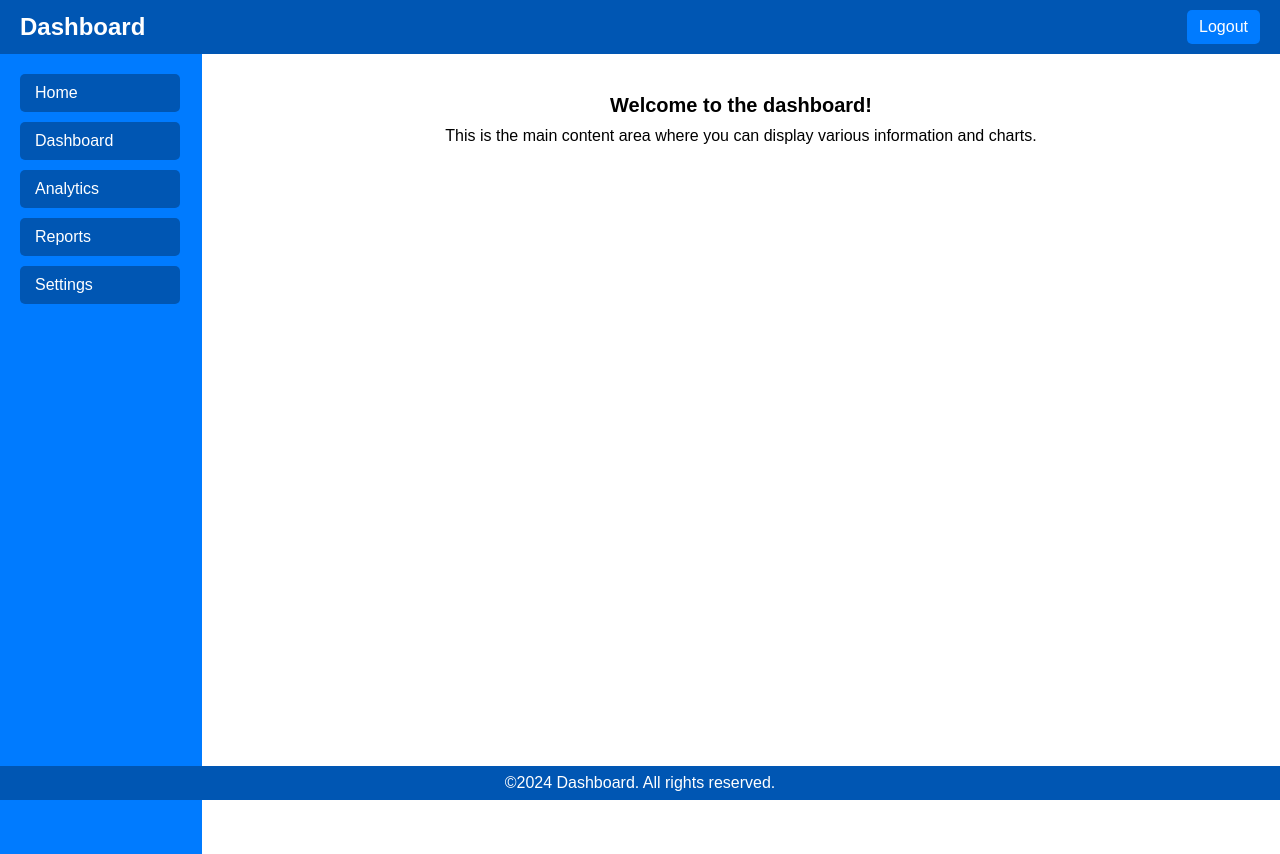
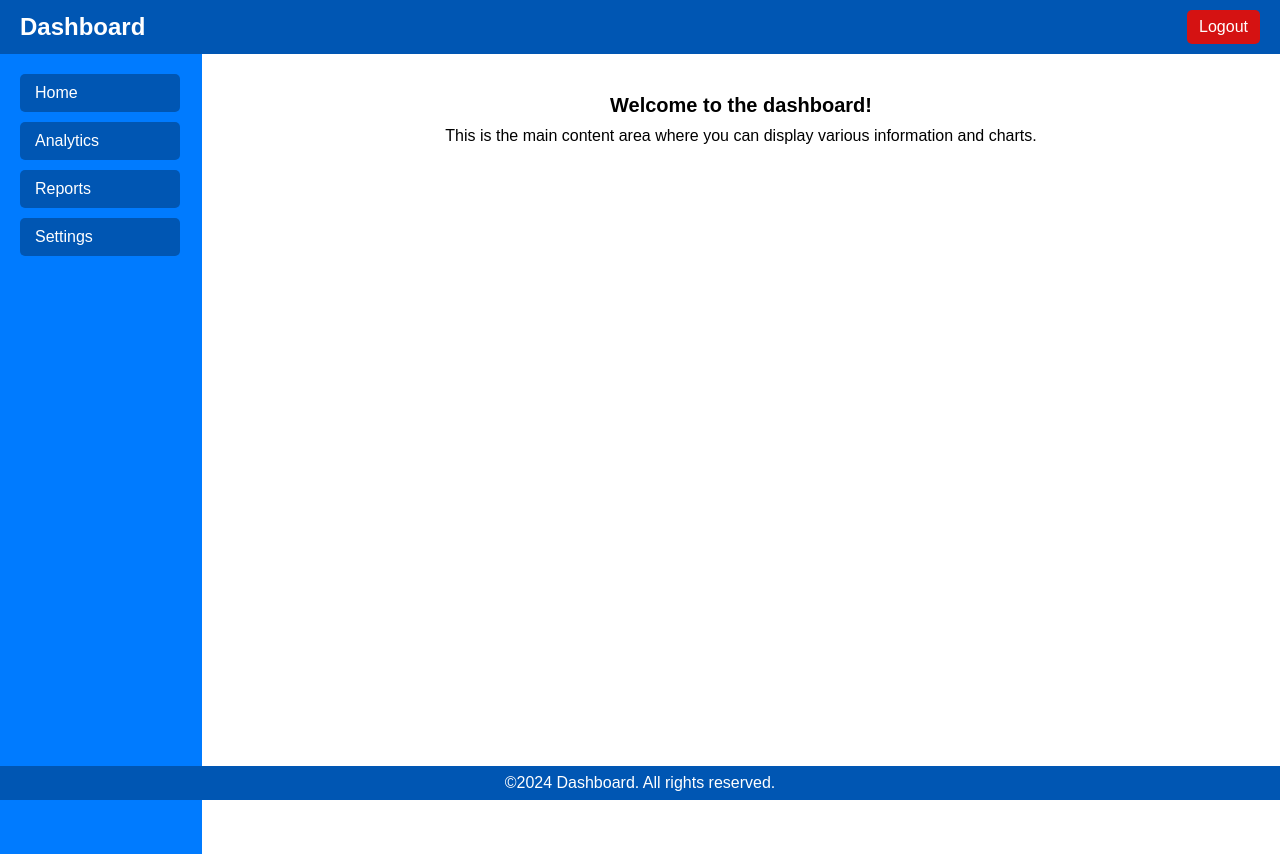
Before and after one commit to LourdesEstelle/web-systems-technologies, a plain HTML site: page Lab 2_Abalde, Lordweil E-Dashboard.html in a window 1280 px wide. Drawn offline with Linux system fonts and the light colour scheme.

Commit message:
updaTE
upate

```diff
--- a/Lab 2_Abalde, Lordweil E-Dashboard.html
+++ b/Lab 2_Abalde, Lordweil E-Dashboard.html
@@ -35,7 +35,7 @@
     }
 
     .logout-button {
-      background-color: #007bff;
+      background-color: #d51212;
       color: #fff;
       padding: 8px 12px;
       border-radius: 5px;
@@ -44,7 +44,7 @@
     }
 
     .logout-button:hover {
-      background-color: #004080;
+      background-color: #d51212;
     }
 
     .sidebar {
@@ -133,7 +133,7 @@
     <div class="sidebar">
       <ul>
         <li><a href="#" class="button">Home</a></li>
-        <li><a href="#" class="button">Dashboard</a></li>
+
         <li><a href="#" class="button">Analytics</a></li>
         <li><a href="#" class="button">Reports</a></li>
         <li><a href="#" class="button">Settings</a></li>
```
